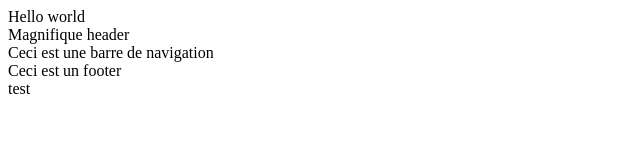
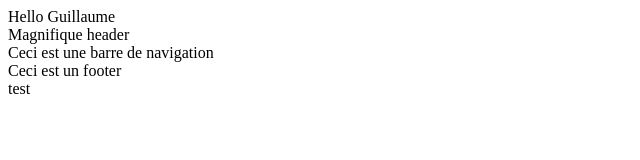
Before and after one commit to guillaumebdx/test, a plain HTML site: page index.html in a window 1280 px wide. Shown: the full height of the page, 0-640 px from the left. Drawn offline with Linux system fonts and the light colour scheme.

Commit message:
feature done

```diff
--- a/index.html
+++ b/index.html
@@ -1,5 +1,5 @@
 <html>
-Hello world
+Hello Guillaume
 
 <header>
 	Magnifique header
```
